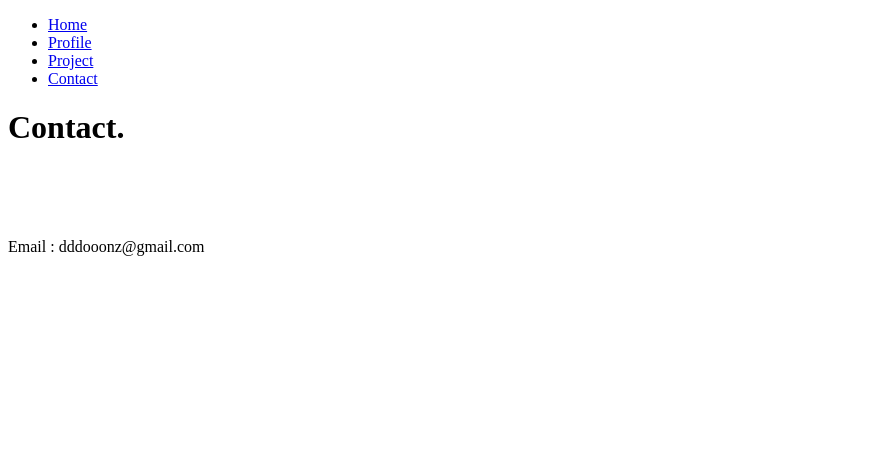
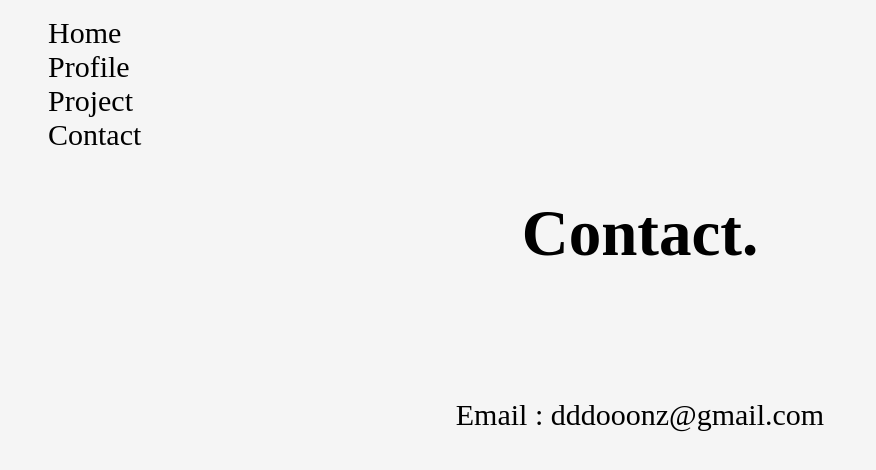
Before and after one commit to KIMDAEWON-Hub/jjamkim, a plain HTML site: page 4.html in a window 1280 px wide. Shown: the whole page, without its empty margins (0-876 px from the left). Drawn offline with Linux system fonts and the light colour scheme.

Commit message:
Add files via upload

```diff
--- a/4.html
+++ b/4.html
@@ -12,10 +12,33 @@
   </script>
   <title>JJAMKIM's Portfolio </title>
   <meta charset="utf-8">
+  <style>
+  a {
+    text-decoration: none;
+    color:black;
+  }
+  h1 {
+    font-size:65px;
+    text-align: center;
+
+  }
+  p {
+    font-size:30px;
+    text-align: center;
+  }
+  body {
+    background-color: whitesmoke;
+  }
+  li {
+    font-size:30px;
+  }
+
+  </style>
+
 </head>
 
 <body>
-  <ul>
+  <ul style="list-style-type:none">
     <li><a href="index.html">Home</a></li>
     <li><a href="2.html">Profile</a></li>
     <li><a href="3.html">Project</a></li>
```
Also changed, not shown: 2.html (+15 -1 lines), 3.html (+13 -1 lines), index.html (+22 -4 lines), image.jpg (added).
